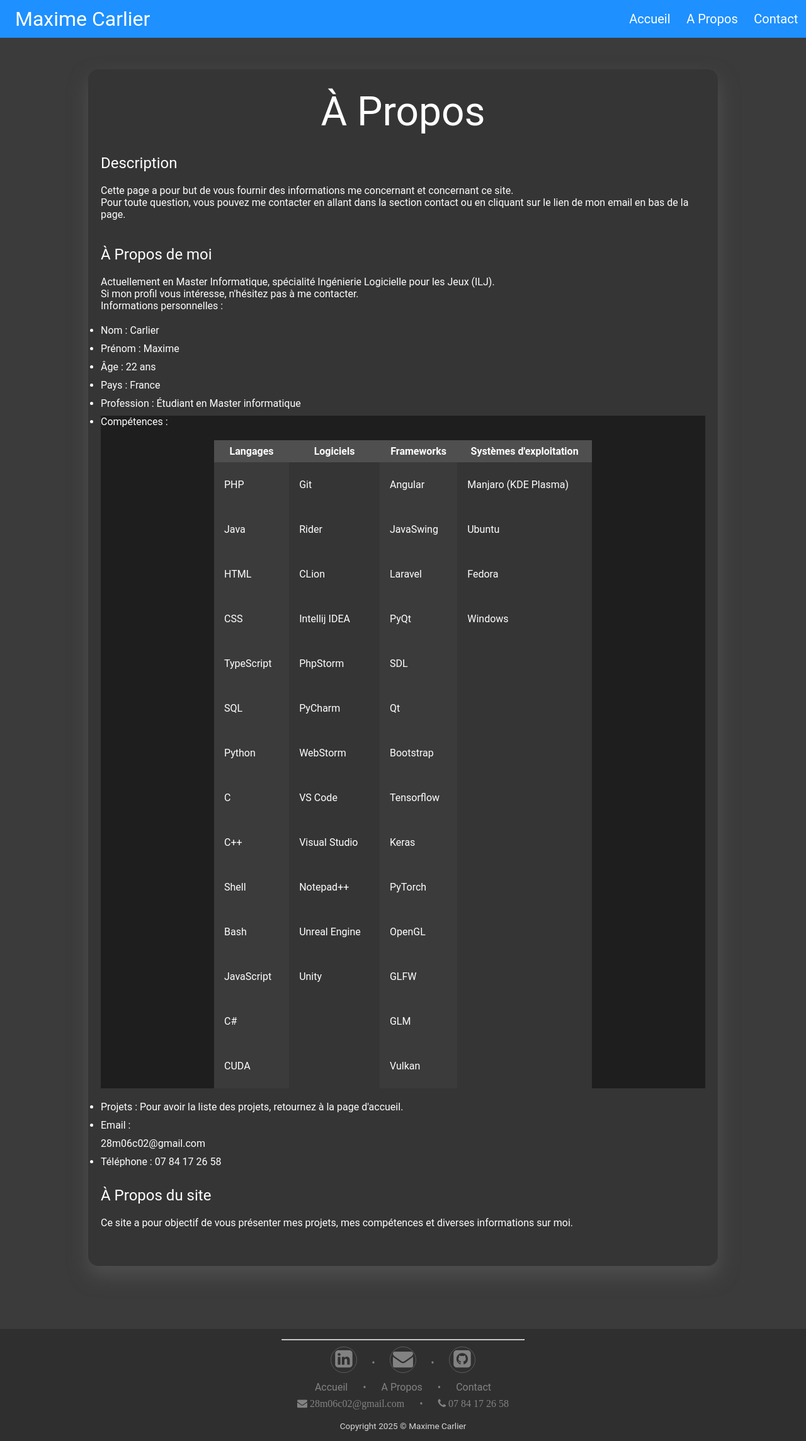
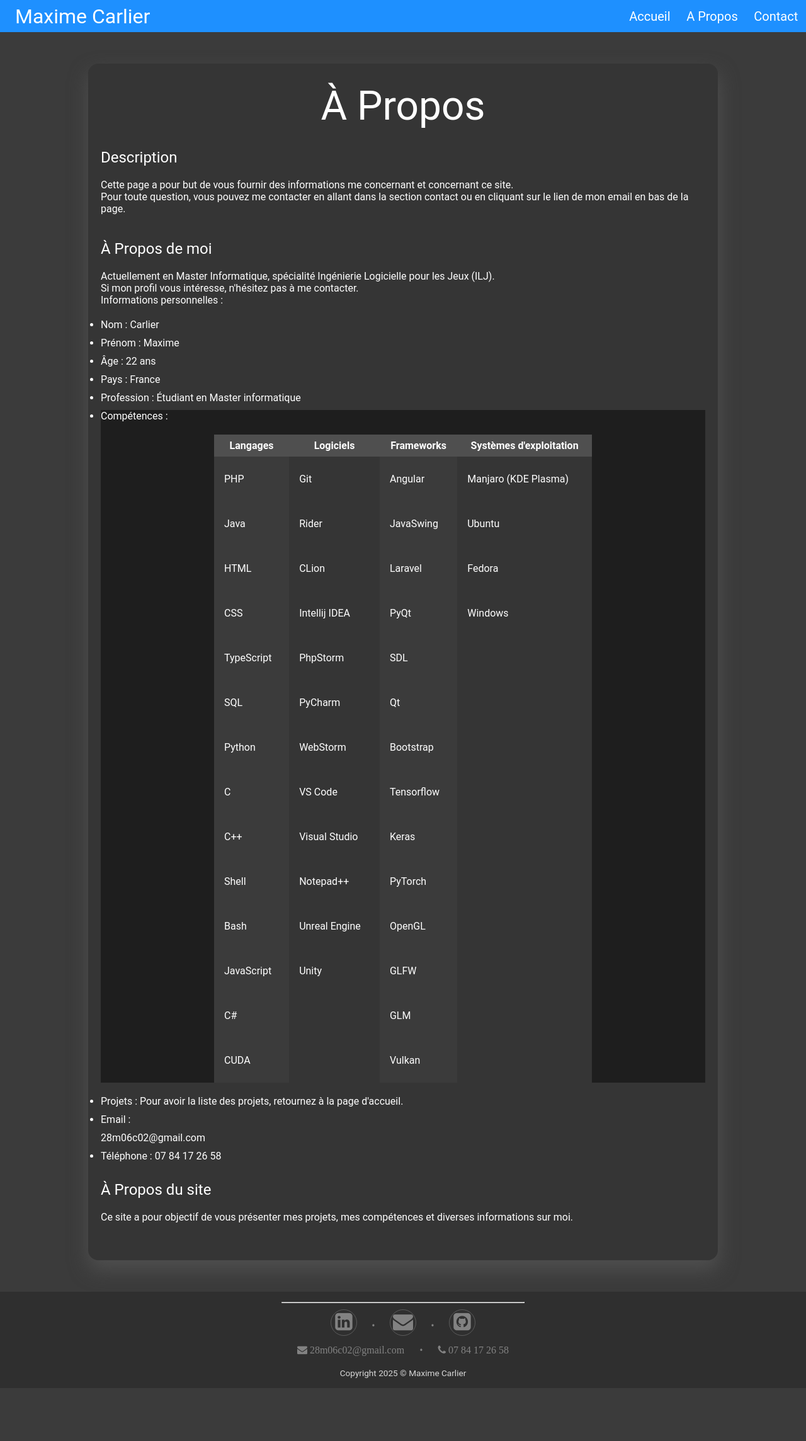
Before and after one commit to Carlier-Maxime/Carlier-Maxime.github.io, a Jekyll site: the page built from about.html, in a window 1280 px wide. Shown: the whole page at 63% size. Built offline with Jekyll 4.4.1, drawn with Linux system fonts in a browser that asks for light colours; after the commit the page ends 2204 px from its top, so only the background shows below that.

Commit message:
:recycle: :lipstick: Refactor layout structure and styles for cleaner markup and improved flexibility

```diff
--- a/_includes/footer.html
+++ b/_includes/footer.html
@@ -8,15 +8,6 @@
         <p>•</p>
         <a href="https://github.com/Carlier-Maxime" class="fa fa-github-square"></a>
     </div>
-
-    <ul>
-        <li><a href="index.html">Accueil</a></li>
-        <li><p>•</p></li>
-        <li><a href="about.html">A Propos</a></li>
-        <li><p>•</p></li>
-        <li><a href="contact.html">Contact</a></li>
-    </ul>
-
     <ul>
         <li><a href="mailto:28m06c02@gmail.com" class="fa fa-envelope"> 28m06c02@gmail.com</a></li>
         <li><p>•</p></li>
--- a/_includes/navbar.html
+++ b/_includes/navbar.html
@@ -8,4 +8,3 @@
         </ul>
     </div>
 </nav>
-<div class="empty"></div>
--- a/_layouts/default.html
+++ b/_layouts/default.html
@@ -3,8 +3,10 @@
     {% include head.html %}
     <body>
         {% include navbar.html %}
+        <div class="content-wrapper">
             {{ content }}
             {% include footer.html %}
+        </div>
         {% if page.js %}
         <script type="module" src="assets/js/{{ page.js }}"></script>
         {% endif %}
--- a/about.html
+++ b/about.html
@@ -3,7 +3,6 @@
 js: "about.js"
 ---
 
-<div id="container">
 <div class="about">
     <h1>À Propos</h1>
     <h2>Description</h2>
@@ -50,4 +49,3 @@
     </p>
     <br>
 </div>
-</div>
--- a/assets/js/script.js
+++ b/assets/js/script.js
@@ -11,7 +11,7 @@
 }
 
 function addProject(project) {
-    let container = document.getElementById("container");
+    let container = document.getElementById("projects");
 
     let mediaSrc = `./assets/images/${project['img']}`;
     let mediaHTML;
--- a/index.html
+++ b/index.html
@@ -8,5 +8,5 @@
     <a class="button-cv" href="./assets/CV.pdf">Voir mon CV</a>
 </div>
 <h1>Project</h1>
-<div id="container">
+<div id="projects">
 </div>
--- a/style.css
+++ b/style.css
@@ -41,7 +41,10 @@
 }
 
 html, body {
-    height: 100%;
+    display: flex;
+    flex-direction: column;
+    height: 100vh;
+    overflow: hidden;
 }
 
 body {
@@ -65,19 +68,17 @@
     display: flex;
     justify-content: space-between;
     width: 100%;
-    height: 60px;
-    position: fixed;
+    flex-shrink: 0;
     z-index: 100;
 }
 
 .navbar-links {
-    height: 100%;
+    margin: 0.85rem 0;
 }
 
 .navbar-links ul {
     display: flex;
     align-items: center;
-    height: 100%;
     padding: 0;
 }
 
@@ -112,10 +113,11 @@
     transition: all .3s ease 0s;
 }
 
-.empty {
-    background-color: var(--bg-btn);
-    width: 100%;
-    height: 60px;
+.content-wrapper {
+    display: flex;
+    flex-direction: column;
+    flex-grow: 1;
+    overflow-y: auto;
 }
 
 .footer, .footer * {
@@ -124,6 +126,7 @@
 
 .footer {
     padding: 16px 0;
+    margin-top: auto;
     width: 100%;
 }
 
@@ -485,10 +488,6 @@
     cursor: pointer;
 }
 
-#container {
-    padding-bottom: 50px;
-}
-
 .date {
     font-size: var(--font-sm);
     color: var(--fg-p);
```
Lines whose indentation alone changed are shown as unchanged.
